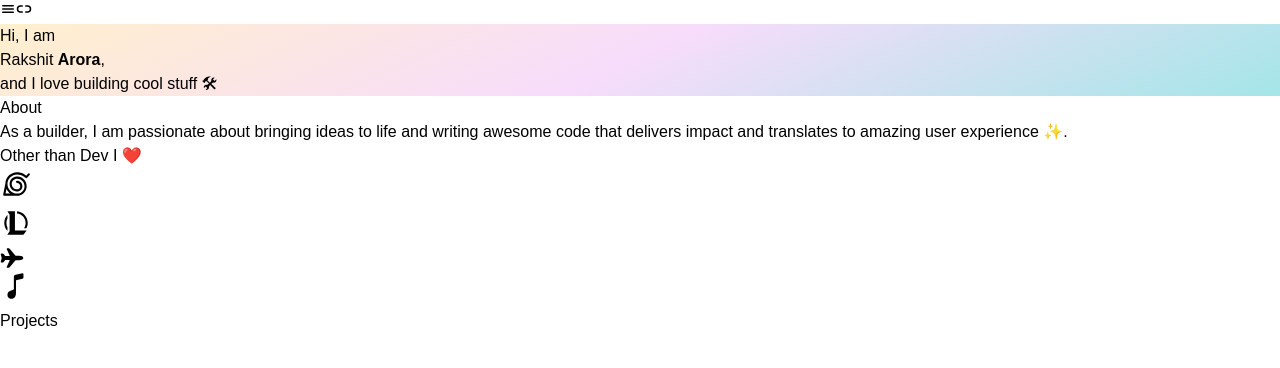
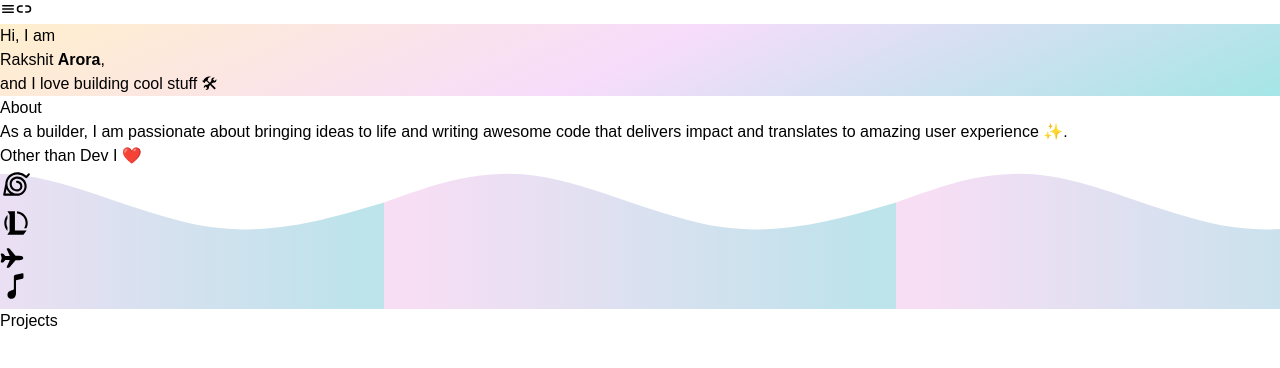
Before and after one commit to rakshit087/rakshit087.github.io, a Next.js app: page / in a window 1280 px wide. Shown: the top 368 px of the page. Built offline with nearby package versions, Linux system fonts and the light colour scheme.

Commit message:
Added wavy stuff at bottom 🌊

```diff
--- a/src/components/About.tsx
+++ b/src/components/About.tsx
@@ -3,7 +3,13 @@ import { IoAirplane } from 'react-icons/io5';
 
 export const About = () => {
   return (
-    <div className="flex flex-col items-center justify-center h-screen px-12 bg-no-repeat snap-start snap-mandatory">
+    <div
+      className="flex flex-col items-center justify-center h-screen px-12 bg-no-repeat snap-start snap-mandatory"
+      style={{
+        backgroundImage: "url('/images/bg-wave.svg')",
+        backgroundPosition: 'bottom',
+      }}
+    >
       <p className="mb-4 text-3xl font-bold">About</p>
       <p className="mb-16 text-lg text-center">
         As a builder, I am passionate about bringing ideas to life and writing awesome code that delivers impact and
```
Also changed, not shown: public/images/bg-wave.svg.
